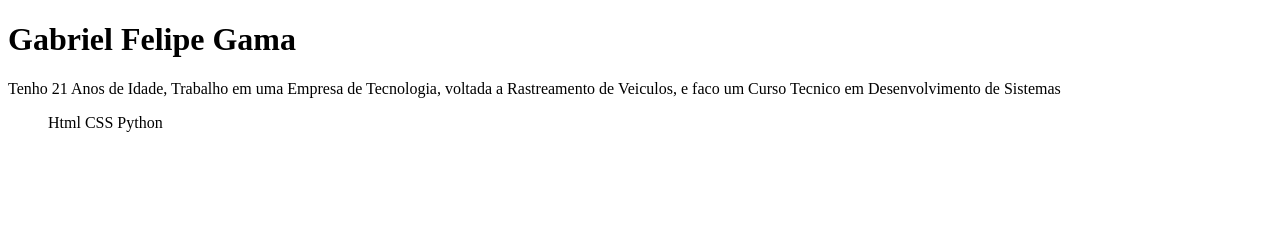
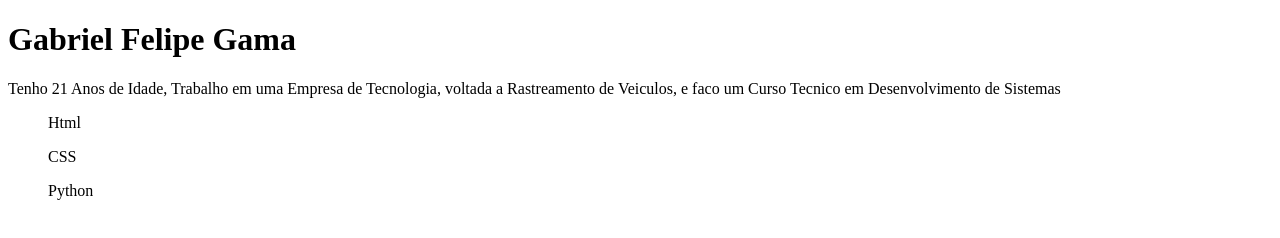
Before and after one commit to Gamma044/meu-portfolio-frontend_aula01, a plain HTML site: page index.html in a window 1280 px wide. Drawn offline with Linux system fonts and the light colour scheme.

Commit message:
Criação do arquivo index.html

```diff
--- a/index.html
+++ b/index.html
@@ -8,9 +8,8 @@
 <body>
     <h1> Gabriel Felipe Gama </h1>
     <p>Tenho 21 Anos de Idade, Trabalho em uma Empresa de Tecnologia, voltada a Rastreamento de Veiculos, e faco um Curso Tecnico em Desenvolvimento de Sistemas </p>
-    <ul>Html
-        CSS
-        Python
-    </ul>
+    <ul>Html</ul>
+    <ul>CSS</ul>
+    <ul>Python</ul>
 </body>
 </html>
```
